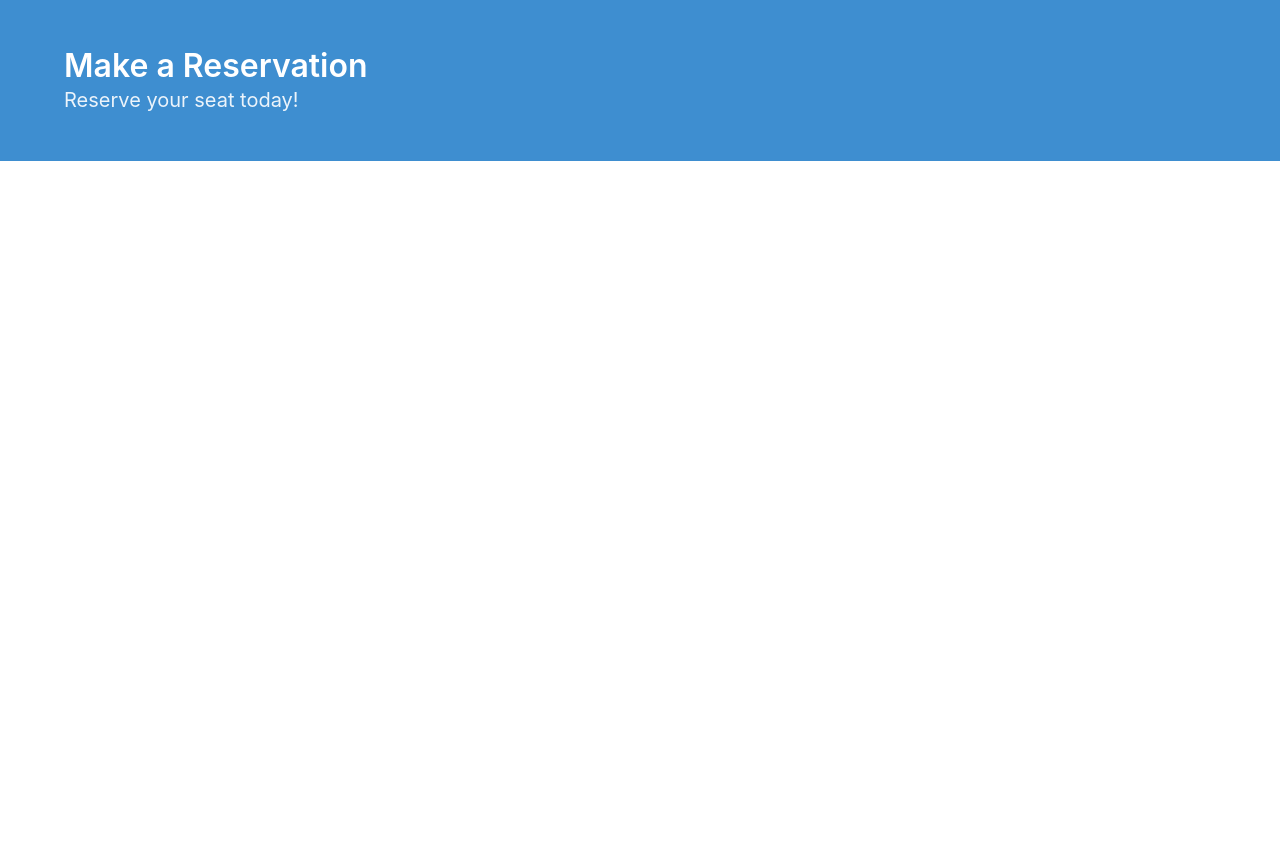
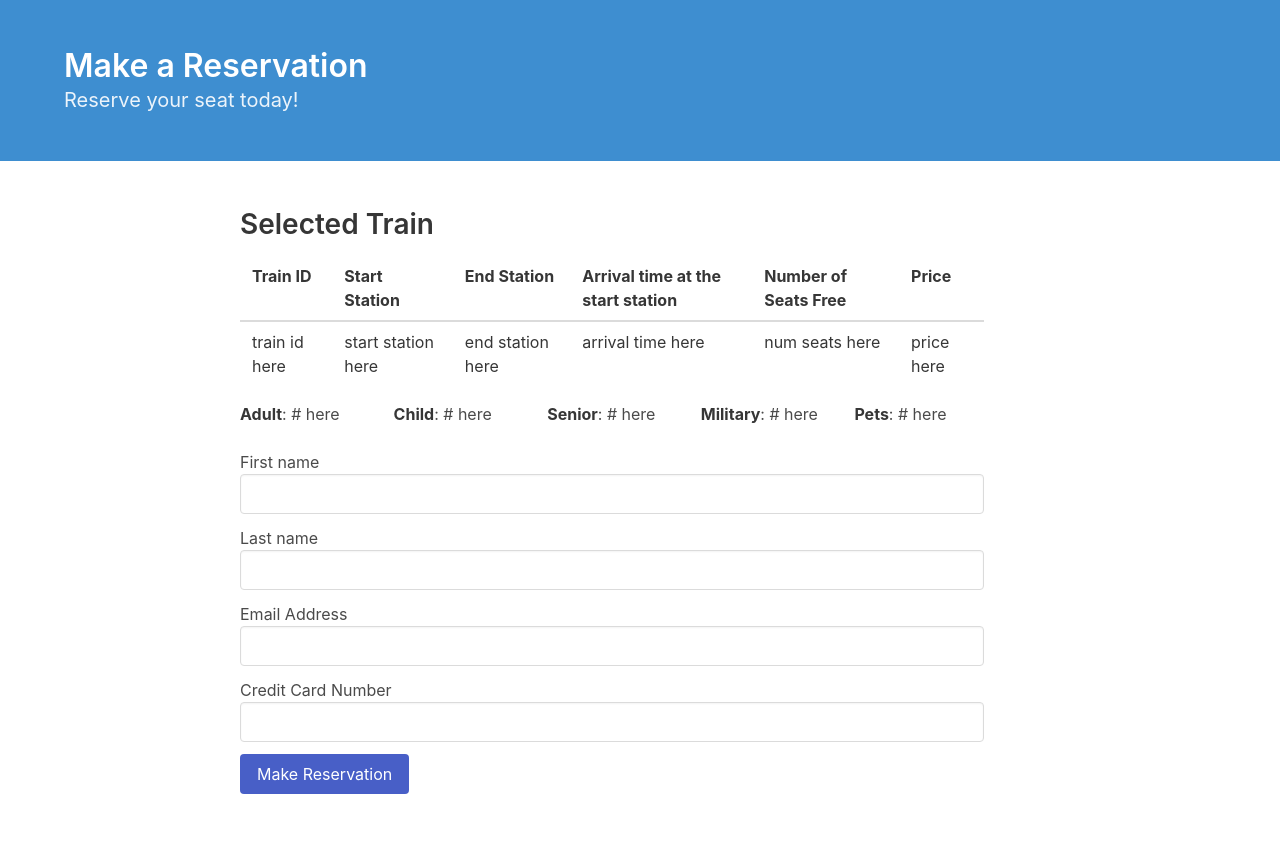
Before and after one commit to jchen2186/railroadSystem, a Flask app: page /reservations/create in a window 1280 px wide. Shown: the part 52-894 px from the top of the page. Before the commit the page ends 213 px from the top, so only its background shows below. Run offline with Flask 2, Linux system fonts and the light colour scheme; some libraries are stand-ins or nearby versions.

```diff
--- a/templates/makereservation.html
+++ b/templates/makereservation.html
@@ -12,6 +12,100 @@
 </section>
 
 <section class="section">
+  <div class="container content columns">
+    <div class="column is-two-thirds is-offset-2">
+      <h2>Selected Train</h2>
+      <table class="table is-hoverable" align="center" width="75%">
+        <thead>
+          <tr>
+            <th>Train ID</th>
+            <th>Start Station</th>
+            <th>End Station</th>
+            <th>Arrival time at the start station</th>
+            <th>Number of Seats Free</th>
+            <th>Price</th>
+          </tr>
+        </thead>
+        <tr>
+          <td>train id here</td>
+          <td>start station here</td>
+          <td>end station here</td>
+          <td>arrival time here</td>
+          <td>num seats here</td>
+          <td>price here</td>
+        </tr>
+      </table>
+
+      <div class="columns">
+        <div class="column"><strong>Adult</strong>: # here</div>
+        <div class="column"><strong>Child</strong>: # here</div>
+        <div class="column"><strong>Senior</strong>: # here</div>
+        <div class="column"><strong>Military</strong>: # here</div>
+        <div class="column"><strong>Pets</strong>: # here</div>
+      </div>
+
+      <form action="{{ url_for('make_reservation', train_id=1) }}" method="POST">
+        {{ form.hidden_tag() }}
+
+        <div class="field">
+          <div class="control">
+            <label>{{ form.first_name.label }}</label>
+            {{ form.first_name(class="input") }}
+
+            {% if form.first_name.errors %}
+              {% for error in form.first_name.errors %}
+                <p class="has-text-danger">{{ error }}</p>
+              {% endfor %}
+            {% endif %}
+          </div>
+        </div>
+
+        <div class="field">
+          <div class="control">
+            <label>{{ form.last_name.label }}</label>
+            {{ form.last_name(class="input") }}
+
+            {% if form.last_name.errors %}
+              {% for error in form.last_name.errors %}
+                <p class="has-text-danger">{{ error }}</p>
+              {% endfor %}
+            {% endif %}
+          </div>
+        </div>
+
+        <div class="field">
+          <div class="control">
+            <label>{{ form.email.label }}</label>
+            {{ form.email(class="input") }}
+
+            {% if form.email.errors %}
+              {% for error in form.email.errors %}
+                <p class="has-text-danger">{{ error }}</p>
+              {% endfor %}
+            {% endif %}
+          </div>
+        </div>
+
+        <div class="field">
+          <div class="control">
+            <label>{{ form.credit_card.label }}</label>
+            {{ form.credit_card(class="input") }}
+
+            {% if form.credit_card.errors %}
+              {% for error in form.credit_card.errors %}
+                <p class="has-text-danger">{{ error }}</p>
+              {% endfor %}
+            {% endif %}
+          </div>
+        </div>
+
+        <div class="control">
+          {{ form.submit(class="button is-link") }}
+        </div>
+
+      </form>
+    </div>
+  </div>
 
 </section>
 
```
